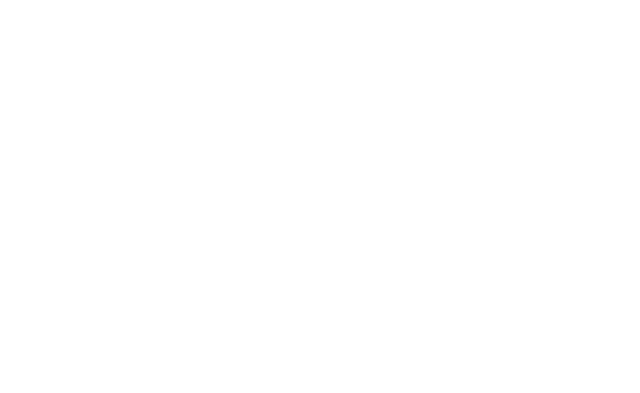
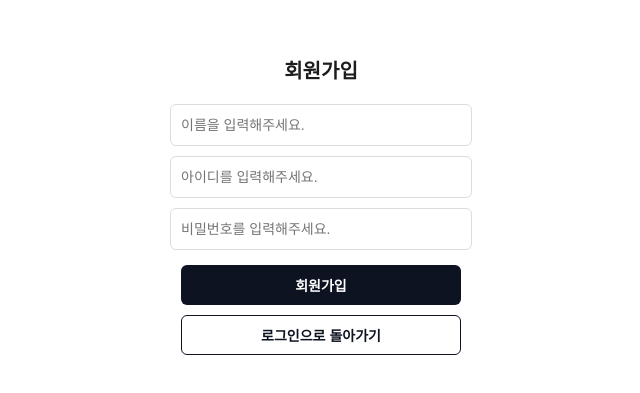
Before and after one commit to jsw4335/TODOLIST, a React (Create React App) app: page /signup in a window 1280 px wide. Before the commit this address had no page. Shown: the part 203-596 px from the top of the page, without its empty margins (319-959 px from the left). Built offline with nearby package versions, Linux system fonts and the light colour scheme.

Commit message:
로그인 로컬 로직 구현

```diff
--- a/src/App.js
+++ b/src/App.js
@@ -1,11 +1,21 @@
-import { BrowserRouter as Router, Routes, Route } from "react-router-dom";
+import {
+    BrowserRouter as Router,
+    Routes,
+    Route,
+    Navigate,
+} from "react-router-dom";
 import TodoPage from "./pages/todo_page";
+import LoginPage from "./pages/login_page";
+import SignupPage from "./pages/signup_page";
 
 function App() {
     return (
         <Router>
             <Routes>
-        <Route path="/" element={<TodoPage />} />
+                <Route path="/" element={<Navigate to="/login" replace />} />
+                <Route path="/login" element={<LoginPage />} />
+                <Route path="/signup" element={<SignupPage />} />
+                <Route path="/todo" element={<TodoPage />} />
                 {/* 나머지 추후에 추가예정 */}
             </Routes>
         </Router>
--- /dev/null
+++ b/src/pages/login_page.jsx
@@ -0,0 +1,86 @@
+import { useState } from "react";
+// import axios from "axios";
+import { useNavigate } from "react-router-dom";
+import "../styles/login_page.css"; // 스타일 파일 따로 만들기
+
+export default function LoginPage() {
+    const [userId, setUserId] = useState("");
+    const [pw, setPw] = useState("");
+    const navigate = useNavigate();
+
+    // 로그인 버튼 클릭 시 실행
+    const handleLogin = async () => {
+        if (!userId || !pw) {
+            alert("아이디와 비밀번호를 입력해주세요.");
+            return;
+        }
+
+        // try {
+        //     //  백엔드 주소에 맞게 수정 (예: http://localhost:1234/user/login)
+        //     const response = await axios.post(
+        //         "http://localhost:1234/user/login",
+        //         {
+        //             userId,
+        //             pw,
+        //         }
+        //     );
+
+        //     console.log("로그인 응답:", response.data);
+
+        //     // 토큰 또는 사용자 정보가 응답으로 온다면 저장
+        //     if (response.data.token) {
+        //         localStorage.setItem("token", response.data.token);
+        //     }
+
+        //     alert("로그인 성공!");
+        //     navigate("/todo"); // TodoPage로 이동
+        // } catch (err) {
+        //     console.error("로그인 실패:", err);
+        //     alert("아이디 또는 비밀번호가 올바르지 않습니다.");
+        // }
+        // };
+
+        // 🔹 localStorage에서 유저 데이터 가져오기
+        const users = JSON.parse(localStorage.getItem("users")) || [];
+        console.log("저장된 유저 목록:", users);
+
+        // 🔹 입력한 userId, pw와 일치하는 유저 찾기
+        const foundUser = users.find(
+            (user) => user.userId === userId && user.pw === pw
+        );
+
+        if (foundUser) {
+            alert(`환영합니다, ${foundUser.name}님!`);
+            localStorage.setItem("token", "fake-token"); // 임시 로그인 상태 저장
+            navigate("/todo");
+        } else {
+            alert("아이디 또는 비밀번호가 올바르지 않습니다.");
+        }
+    };
+
+    return (
+        <div className="login-page">
+            <h2 className="login-title">로그인</h2>
+            <input
+                type="text"
+                placeholder="아이디를 입력해주세요."
+                value={userId}
+                onChange={(e) => setUserId(e.target.value)}
+                className="login-input"
+            />
+            <input
+                type="password"
+                placeholder="비밀번호를 입력해주세요."
+                value={pw}
+                onChange={(e) => setPw(e.target.value)}
+                className="login-input"
+            />
+            <button onClick={handleLogin} className="login-btn">
+                로그인
+            </button>
+            <button onClick={() => navigate("/signup")} className="signup-btn">
+                회원가입
+            </button>
+        </div>
+    );
+}
--- /dev/null
+++ b/src/pages/signup_page.jsx
@@ -0,0 +1,103 @@
+import { useState } from "react";
+//import axios from "axios";
+import { useNavigate } from "react-router-dom";
+import "../styles/signup_page.css";
+
+export default function SignupPage() {
+    const [name, setName] = useState("");
+    const [userId, setUserId] = useState("");
+    const [pw, setPw] = useState("");
+    const navigate = useNavigate();
+
+    const handleSignup = async () => {
+        if (!name || !userId || !pw) {
+            alert("모든 필드를 입력해주세요.");
+            return;
+        }
+        // api 연결 후 주석해제할 코드
+        // try {
+        //     const response = await axios.post(
+        //         "http://localhost:8800/user/signup",
+        //         {
+        //             name,
+        //             userId,
+        //             pw,
+        //         }
+        //     );
+
+        //     console.log("회원가입 응답:", response.data);
+        //     alert("회원가입이 완료되었습니다! 로그인 페이지로 이동합니다.");
+        //     navigate("/");
+        // } catch (err) {
+        //     console.error("회원가입 실패:", err);
+        //     alert(
+        //         "회원가입에 실패했습니다. 아이디 중복 또는 서버 오류일 수 있습니다."
+        //     );
+        // }
+        // };
+
+        // 로컬에 저장할 임시 유저 데이터
+        const userData = {
+            name,
+            userId,
+            pw,
+        };
+
+        // 기존 저장된 유저 목록 가져오기 (없으면 빈 배열)
+        const existingUsers = JSON.parse(localStorage.getItem("users")) || [];
+
+        // 중복 아이디 체크
+        const isDuplicate = existingUsers.some(
+            (user) => user.userId === userId
+        );
+
+        if (isDuplicate) {
+            alert("이미 존재하는 아이디입니다!");
+            return;
+        }
+
+        // 새로운 유저 추가 후 다시 저장
+        const updatedUsers = [...existingUsers, userData];
+        localStorage.setItem("users", JSON.stringify(updatedUsers));
+
+        console.log("회원가입 데이터:", updatedUsers);
+
+        alert("회원가입 성공! 로그인 페이지로 이동합니다.");
+        navigate("/");
+    };
+
+    return (
+        <div className="signup-page">
+            <h2 className="signup-title">회원가입</h2>
+
+            <input
+                type="text"
+                placeholder="이름을 입력해주세요."
+                value={name}
+                onChange={(e) => setName(e.target.value)}
+                className="signup-input"
+            />
+            <input
+                type="text"
+                placeholder="아이디를 입력해주세요."
+                value={userId}
+                onChange={(e) => setUserId(e.target.value)}
+                className="signup-input"
+            />
+            <input
+                type="password"
+                placeholder="비밀번호를 입력해주세요."
+                value={pw}
+                onChange={(e) => setPw(e.target.value)}
+                className="signup-input"
+            />
+
+            <button onClick={handleSignup} className="signup-btn">
+                회원가입
+            </button>
+            <button onClick={() => navigate("/")} className="login-btn">
+                로그인으로 돌아가기
+            </button>
+        </div>
+    );
+}
--- a/src/pages/todo_page.jsx
+++ b/src/pages/todo_page.jsx
@@ -1,7 +1,20 @@
+import { useEffect } from "react";
+import { useNavigate } from "react-router-dom";
 import Sidebar from "../components/sidebar";
 import TodoContainer from "../components/todo_container";
 
 export default function TodoPage() {
+    //로그인 하지 않은 사용자가 /todo에 접근하면 자동으로
+    //로그인이 필요하다고 alert를 띄우고 로그인 페이지로 이동함
+    const navigate = useNavigate();
+    useEffect(() => {
+        const token = localStorage.getItem("token");
+        if (!token) {
+            alert("로그인이 필요합니다!");
+            navigate("/");
+        }
+    }, [navigate]);
+
     return (
         <div className="todo-page">
             <Sidebar />
--- /dev/null
+++ b/src/styles/login_page.css
@@ -0,0 +1,60 @@
+.login-page {
+    display: flex;
+    flex-direction: column;
+    justify-content: center;
+    align-items: center;
+    height: 100vh;
+    background-color: #ffffff;
+    font-family: "Pretendard", sans-serif;
+}
+
+.login-title {
+    font-size: 20px;
+    font-weight: 700;
+    color: #1c1c1c;
+    margin-bottom: 20px;
+}
+
+.login-input {
+    width: 280px;
+    height: 40px;
+    margin-bottom: 10px;
+    border: 1px solid #dcdcdc;
+    border-radius: 6px;
+    padding: 0 10px;
+    font-size: 14px;
+}
+
+.login-btn {
+    width: 280px;
+    height: 40px;
+    margin-top: 5px;
+    border: none;
+    border-radius: 6px;
+    background-color: #0d1321;
+    color: #ffffff;
+    font-size: 14px;
+    font-weight: 600;
+    cursor: pointer;
+}
+
+.login-btn:hover {
+    background-color: #1a2233;
+}
+
+.signup-btn {
+    width: 280px;
+    height: 40px;
+    margin-top: 10px;
+    border: 1px solid #0d1321;
+    border-radius: 6px;
+    background-color: #ffffff;
+    color: #0d1321;
+    font-size: 14px;
+    font-weight: 600;
+    cursor: pointer;
+}
+
+.signup-btn:hover {
+    background-color: #f7f7f7;
+}
--- /dev/null
+++ b/src/styles/signup_page.css
@@ -0,0 +1,60 @@
+.signup-page {
+    display: flex;
+    flex-direction: column;
+    justify-content: center;
+    align-items: center;
+    height: 100vh;
+    background-color: #ffffff;
+    font-family: "Pretendard", sans-serif;
+}
+
+.signup-title {
+    font-size: 20px;
+    font-weight: 700;
+    color: #1c1c1c;
+    margin-bottom: 20px;
+}
+
+.signup-input {
+    width: 280px;
+    height: 40px;
+    margin-bottom: 10px;
+    border: 1px solid #dcdcdc;
+    border-radius: 6px;
+    padding: 0 10px;
+    font-size: 14px;
+}
+
+.signup-btn {
+    width: 280px;
+    height: 40px;
+    margin-top: 5px;
+    border: none;
+    border-radius: 6px;
+    background-color: #0d1321;
+    color: #ffffff;
+    font-size: 14px;
+    font-weight: 600;
+    cursor: pointer;
+}
+
+.signup-btn:hover {
+    background-color: #1a2233;
+}
+
+.login-btn {
+    width: 280px;
+    height: 40px;
+    margin-top: 10px;
+    border: 1px solid #0d1321;
+    border-radius: 6px;
+    background-color: #ffffff;
+    color: #0d1321;
+    font-size: 14px;
+    font-weight: 600;
+    cursor: pointer;
+}
+
+.login-btn:hover {
+    background-color: #f7f7f7;
+}
```
Also changed, not shown: src/components/todo_container.jsx (+108 -108 lines). Lines whose indentation alone changed are shown as unchanged.
